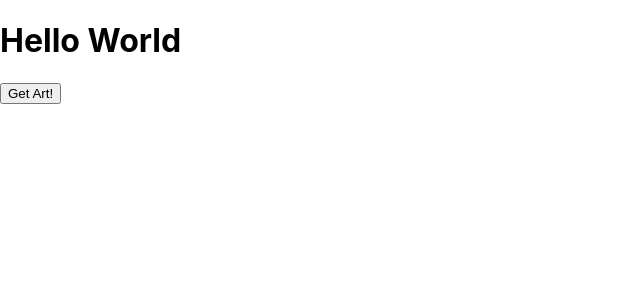
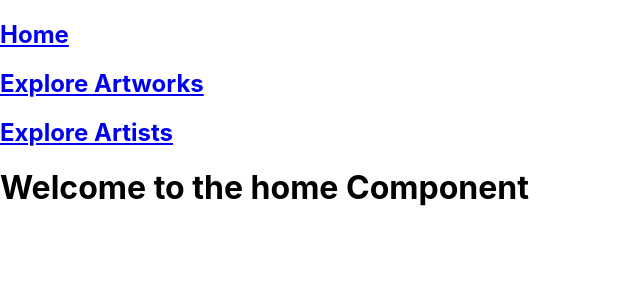
Before and after one commit to BellaMalo1/Bellas-React-App, a React (Create React App) app: page / in a window 1280 px wide. Shown: the top 300 px of the page, without its empty margins (0-640 px from the left). Built offline with nearby package versions, Linux system fonts and the light colour scheme.

Commit message:
routes to components complete

```diff
--- a/src/App.js
+++ b/src/App.js
@@ -1,41 +1,34 @@
-import { useState, useEffect } from 'react';
+// import { useState, useEffect } from 'react';
 import logo from './logo.svg';
 import './App.css';
+import Home from './Componets/Home';
+import GetArt from './Componets/GetArt';
+import GetArtist from './Componets/Get.Artist';
+import { Routes, Route, Link } from 'react-router-dom'
 
 
 function App() {
-  const [ art, setArt] = useState([])
 
-
-  const getArt = function () {
-
-const url = `https://api.artsy.net/api/artworks?total_count=`
-
-
-    fetch(url,{ headers:{"X-XAPP-Token":process.env.REACT_APP_KEY} } )
-      .then((res) => {
-        // parse JSON string into an actual JS object
-        return res.json()
-      })
-      .then((data) => {
-        // once we have the object, do stuff
-        console.log('success!', data)
-        setArt(data._embedded.artworks)
-        console.log(art)
-
-
-
-      })
-      .catch((err) => {
-        console.log('something went wrong...', err)
-      })
-  }
   return(
     <>
-      <h1>Hello World</h1>
-      <button onClick={getArt}>Get Art!</button>
-
-
+    <nav>
+    <Link to="/">
+      <h1>Home</h1>
+    </Link>
+    <Link to='/Explore-Artworks'>
+      <h1>Explore Artworks</h1>
+    </Link>
+    <Link to='/Explore-Artists'>
+      <h1>Explore Artists</h1>
+    </Link>
+    </nav>
+    <main>
+      <Routes>
+        <Route path='/' element={<Home />} />
+        <Route path="/Explore-Artworks" element={<GetArt/>}/>
+        <Route path='/Explore-Artists' element={<GetArtist />}/>
+      </Routes>
+    </main>
 
 
 
--- /dev/null
+++ b/src/Componets/Get.Artist.js
@@ -0,0 +1,9 @@
+function GetArtist (){
+    return(
+        <>
+        <h1>Get Artist Component</h1>
+        </>
+    )
+}
+
+export default GetArtist
--- a/src/Componets/GetArt.js
+++ b/src/Componets/GetArt.js
@@ -1 +1,37 @@
-function GetArt
+
+// import { useState } from 'react'
+
+// const [ art, setArt] = useState([])
+
+   const GetArt = function () {
+    return(
+        <>
+        <h1>You're in Get Art</h1>
+        </>
+    )
+
+
+//  const url = `https://api.artsy.net/api/artworks`
+
+
+//      fetch(url,{ headers:{"X-XAPP-Token":process.env.REACT_APP_KEY} } )
+//        .then((res) => {
+//          // parse JSON string into an actual JS object
+//          return res.json()
+//        })
+//        .then((data) => {
+//          // once we have the object, do stuff
+//          console.log('success!', data)
+//          setArt(data._embedded.artworks[2]._links.thumbnail.href)
+//          console.log(art)
+
+
+
+
+
+//        })
+//        .catch((err) => {
+//          console.log('something went wrong...', err)
+//        })
+   }
+   export default GetArt
--- /dev/null
+++ b/src/Componets/Home.js
@@ -0,0 +1,12 @@
+
+
+function Home (){
+    return(
+        <>
+        <h1> Welcome to the home Component</h1>
+        </>
+    )
+
+}
+
+export default Home
```
